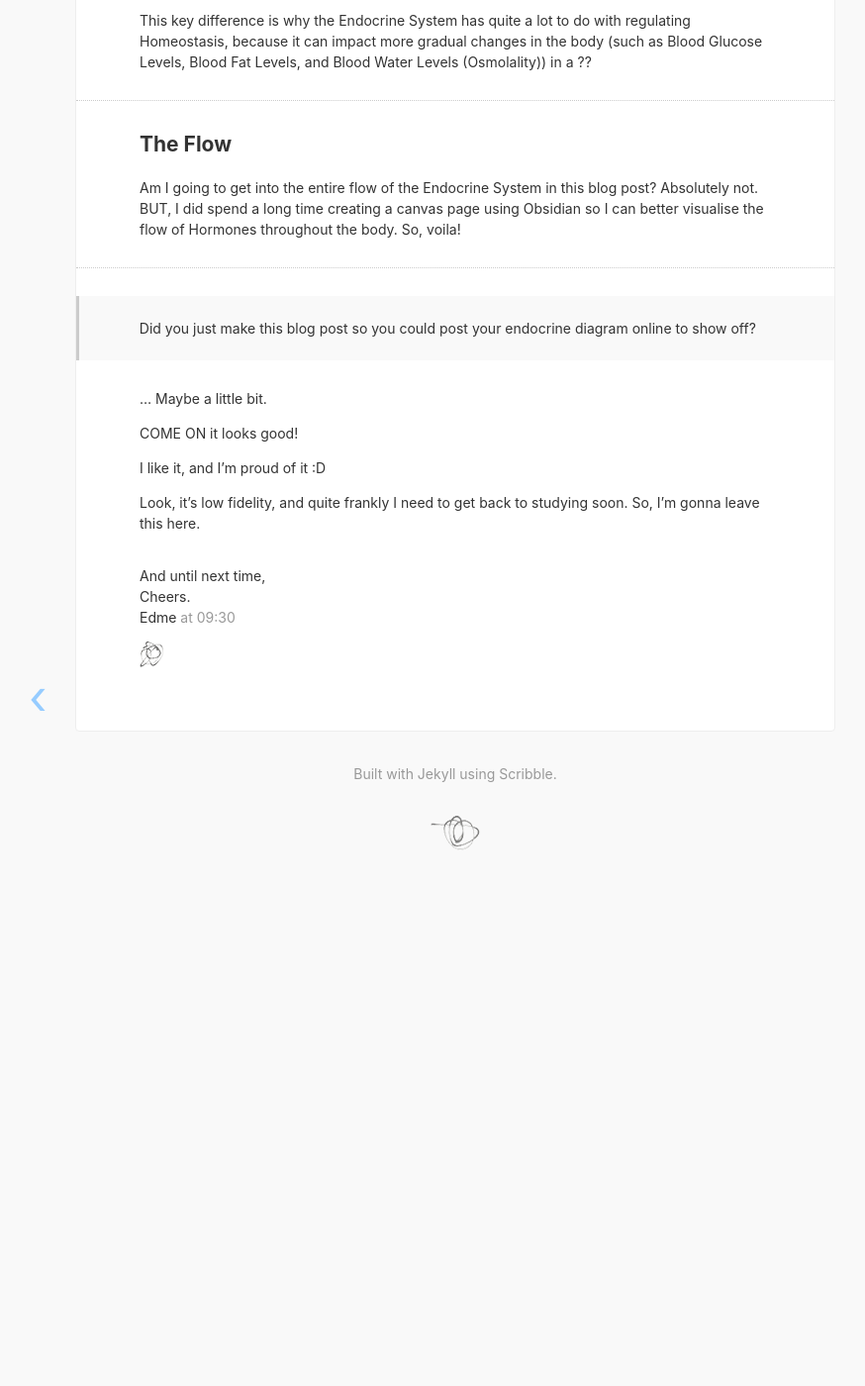
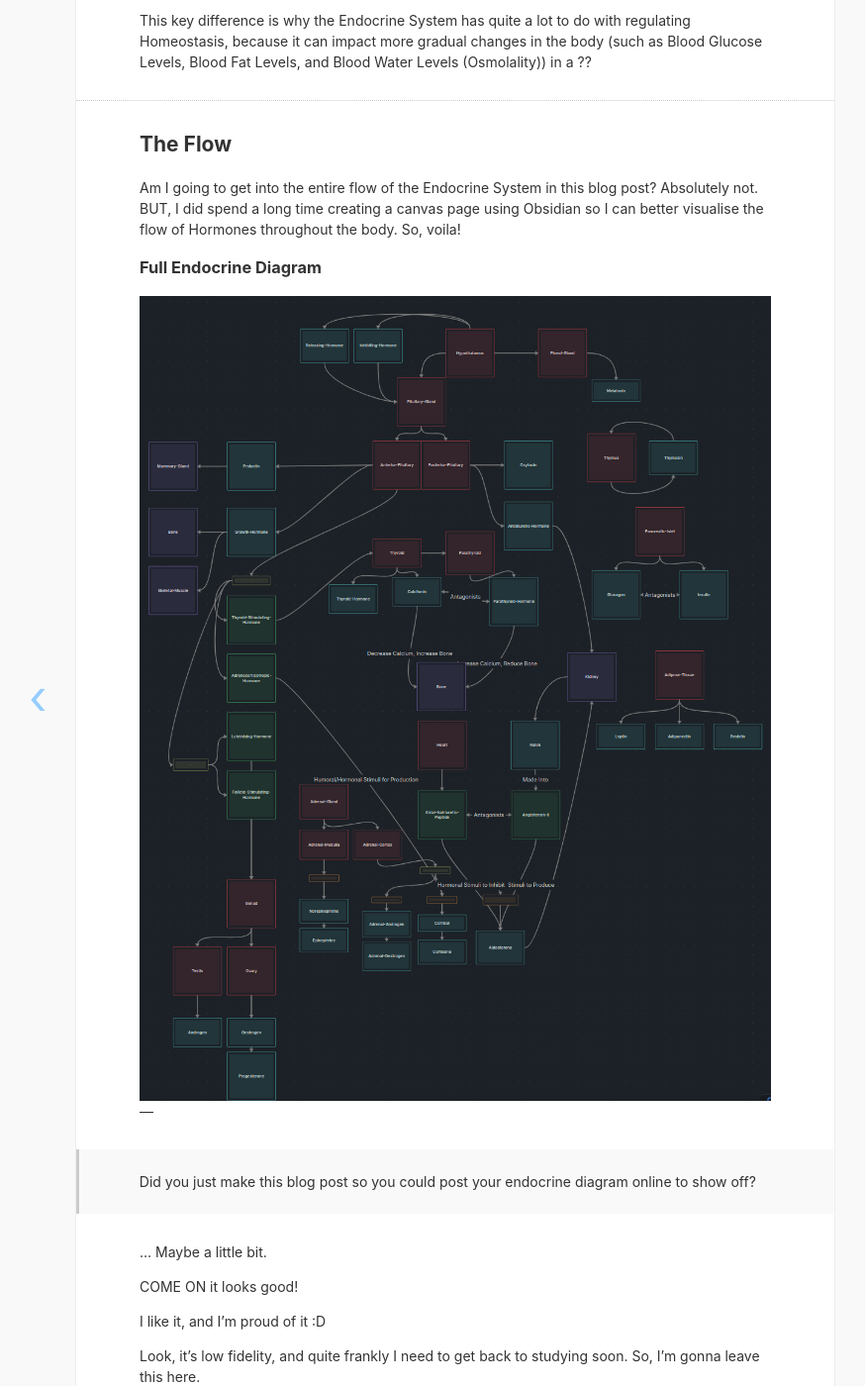
Before and after one commit to edamamev/edamamev.github.io, a Jekyll site: the page built from _posts/2023-08-19-endocrine-flex.md, in a window 1280 px wide and 1400 px high, scrolled down 1003 px. Shown: the whole window at 99% size, without its empty margins (180-1054 px from the left). Built offline with Jekyll 4.4.1, drawn with Linux system fonts in a browser that asks for light colours; nearby versions of some CDN libraries; before the commit the page ends 1894 px from its top, so only the background shows below that.

Commit message:
2023-08-19 Debug(2)

```diff
--- a/_posts/2023-08-19-endocrine-flex.md
+++ b/_posts/2023-08-19-endocrine-flex.md
@@ -29,7 +29,8 @@ This key difference is why the Endocrine System has quite a lot to do with regul
 ## The Flow
 Am I going to get into the entire flow of the Endocrine System in this blog post? Absolutely not. BUT, I did spend a long time creating a canvas page using Obsidian so I can better visualise the flow of Hormones throughout the body.
 So, voila!
-
+### Full Endocrine Diagram
+![Full Endocrine Diagram](../images/2023-08-19/endocrine0.png)
 ---
 > Did you just make this blog post so you could post your endocrine diagram online to show off?
 
```
